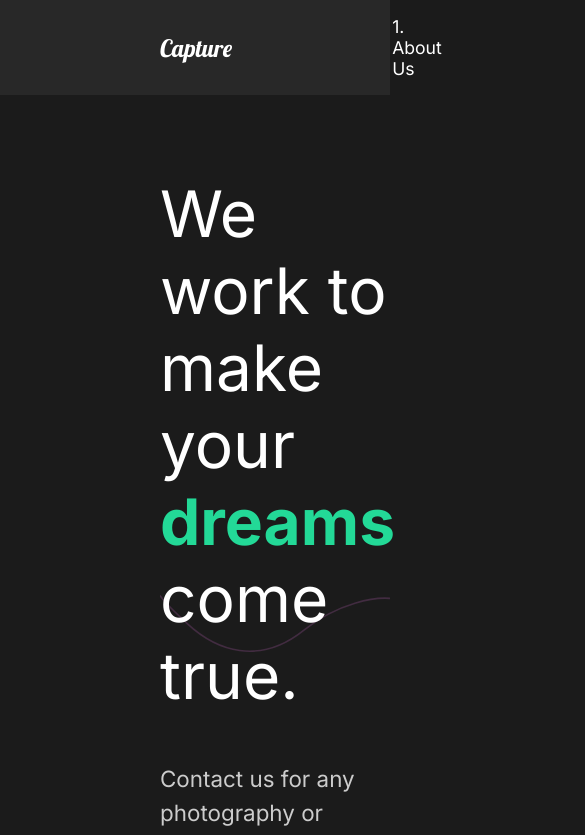
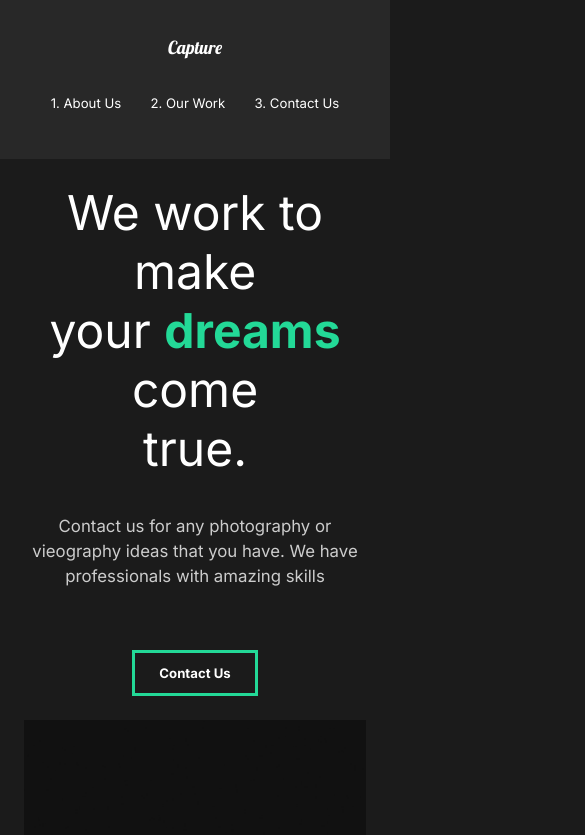
Before and after one commit to luismrosales/capture-portfolio, a React (Create React App) app: page / in a window 390 px wide. Shown: the top 835 px of the page, 585 px wide, since content can reach past the window. Built offline with nearby package versions, Linux system fonts and the light colour scheme.

Commit message:
mobile friendly some pages

```diff
--- a/src/components/GlobalStyle.js
+++ b/src/components/GlobalStyle.js
@@ -5,6 +5,12 @@
         margin: 0;
         padding: 0;
         box-sizing: border-box;
+    }
+    html{
+        @media (max-width:1700px){
+            font-size:75%
+        }
+
     }
     body{
         background: #1b1b1b;
--- a/src/components/Nav.js
+++ b/src/components/Nav.js
@@ -53,6 +53,22 @@
     padding-left: 10rem;
     position: relative;
   }
+  @media (max-width: 1300px) {
+    flex-direction: column;
+    padding: 2rem 1rem;
+    ul {
+      padding: 2rem;
+      justify-content: space-around;
+      width: 100%;
+    }
+    li {
+      padding: 0;
+    }
+    #logo {
+      display: inline-block;
+      margin: 1rem;
+    }
+  }
 `;
 
 export default Nav;
--- a/src/components/ServicesSection.js
+++ b/src/components/ServicesSection.js
@@ -69,6 +69,9 @@
 const Cards = styled.div`
   display: flex;
   flex-wrap: wrap;
+  @media (max-width: 1300px) {
+    justify-content: center;
+  }
 `;
 const Card = styled.div`
   flex-basis: 20rem;
--- a/src/pages/ContactUs.js
+++ b/src/pages/ContactUs.js
@@ -48,10 +48,17 @@
   padding: 5rem 10rem;
   color: #353535;
   min-height: 90vh;
+  @media (max-width: 1300px) {
+    padding: 2rem;
+    font-size: 1rem;
+  }
 `;
 const Title = styled.div`
   margin-bottom: 4rem;
   color: black;
+  @media (max-width: 1300px) {
+    margin-top: 5rem;
+  }
 `;
 
 const Hide = styled.div`
--- a/src/pages/MovieDetail.js
+++ b/src/pages/MovieDetail.js
@@ -74,6 +74,10 @@
   margin: 5rem 10rem;
   align-items: center;
   justify-content: space-around;
+  @media (max-width: 1300px) {
+    display: block;
+    margin: 2rem 2rem;
+  }
 `;
 
 const AwardStyle = styled.div`
--- a/src/pages/OurWork.js
+++ b/src/pages/OurWork.js
@@ -81,6 +81,9 @@
   h2 {
     padding: 1rem 0rem;
   }
+  @media (max-width: 1300px) {
+    padding: 2rem 2rem;
+  }
 `;
 const Movie = styled(motion.div)`
   padding-bottom: 10rem;
--- a/src/styles.js
+++ b/src/styles.js
@@ -9,12 +9,23 @@
   justify-content: space-between;
   padding: 5rem 10rem;
   color: white;
+  @media (max-width: 1300px) {
+    display: block;
+    padding: 2rem 2rem;
+    text-align: center;
+  }
 `;
 export const Description = styled.div`
   flex: 1;
   padding-right: 5rem;
   h2 {
     font-weight: lighter;
+  }
+  @media (max-width: 1300px) {
+    padding: 0;
+    button {
+      margin: 2rem 0rem;
+    }
   }
 `;
 export const Image = styled.div`
```
